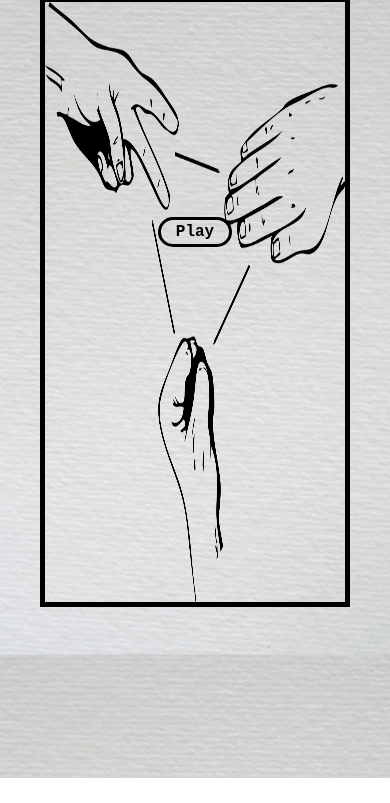
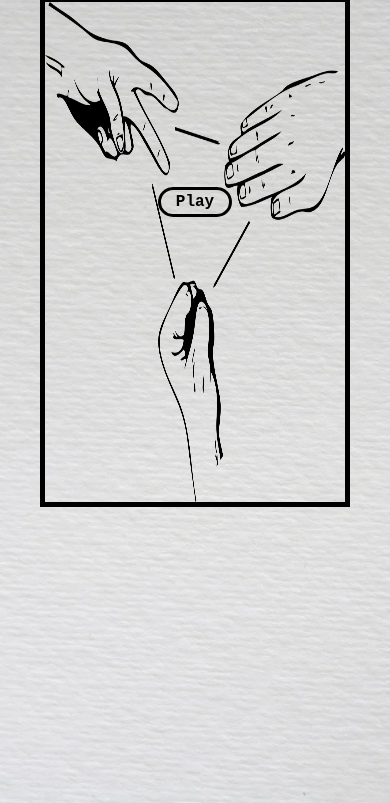
Before and after one commit to mrgreen12375/rock-paper-scissors, a plain HTML site: page index.html in a window 390 px wide. Shown: the part 66-869 px from the top of the page. Before the commit the page ends 844 px from the top, so only its background shows below. Drawn offline with Linux system fonts and the light colour scheme.

Commit message:
mobile design for landing page

```diff
--- a/assets/css/style.css
+++ b/assets/css/style.css
@@ -130,23 +130,22 @@ main {
 
 @media screen and (max-width: 1000px) {
     body {
-        background-size: 100% 100%;
+        height: 100vh;
     }
 
     .landingPage {
-        height: 600px;
+        height: 500px;
         background-size: 100% 100%;
         margin-bottom: 40px;
+    }
+
+    .landingPage a {
+        bottom: 50px;
+        padding: 3px 15px;
     }
 }
 
 @media screen and (max-width: 460px) {
-    .landingPage a {
-        position: relative;
-        bottom: 70px;
-        padding: 3px 15px;
-    }
-
     header h1{
         font-size: 25px;
     }
```
